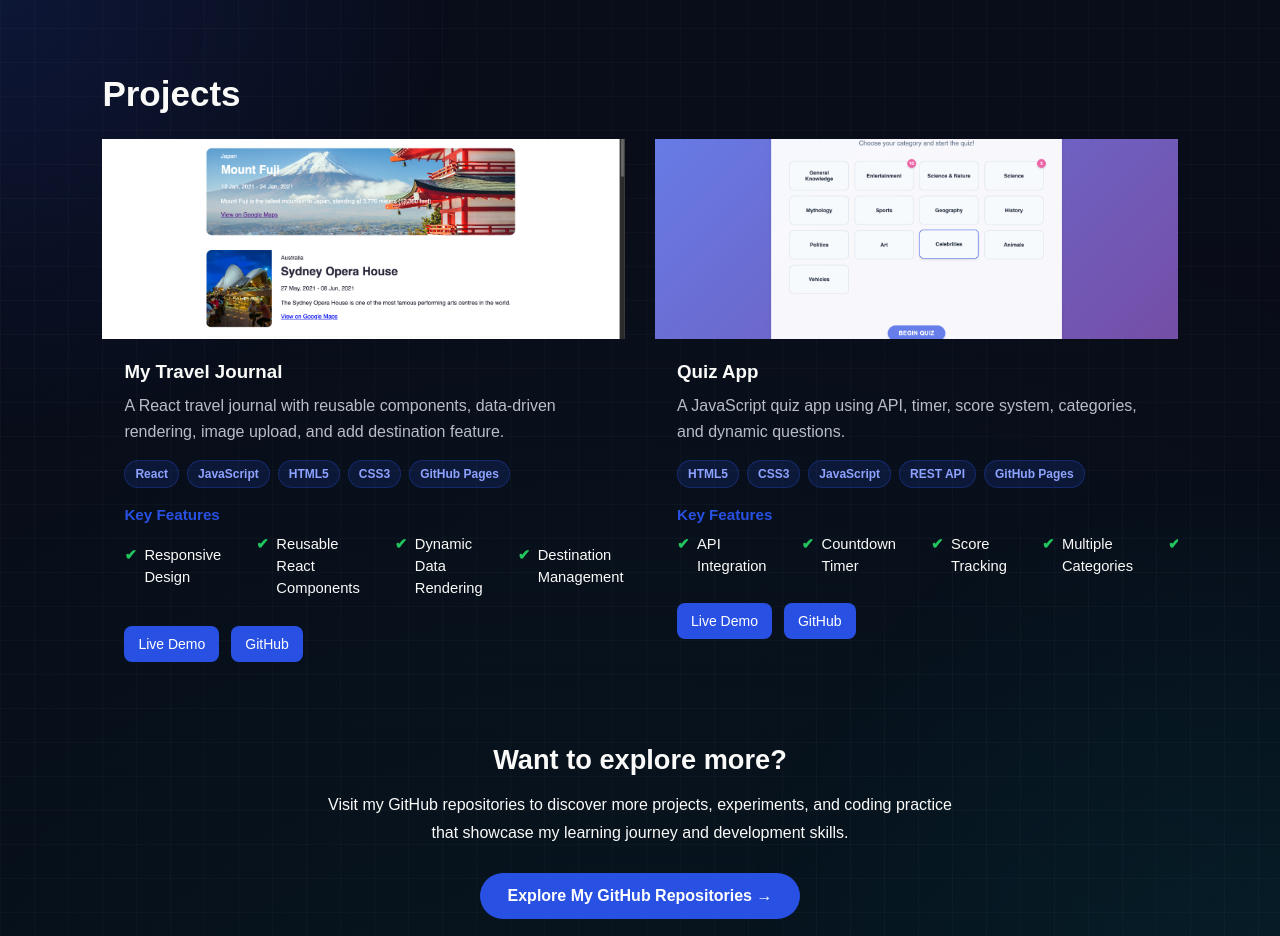
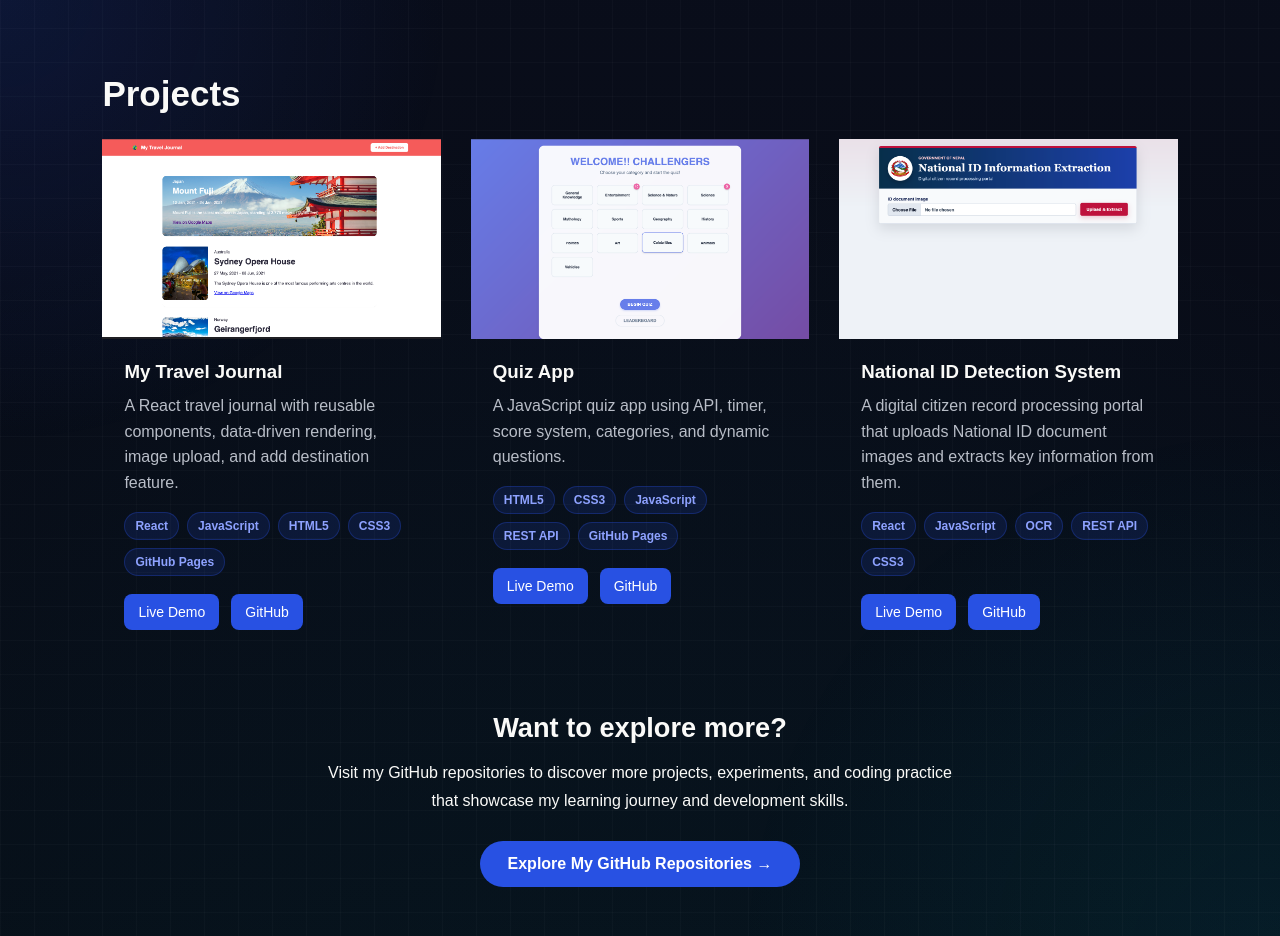
Before and after one commit to dikeshsapkota/Portfolio-2.0, a React (Vite) app: page / in a window 1280 px wide. Shown: the part 2600-3536 px from the top of the page. Built offline with nearby package versions, Linux system fonts and the light colour scheme.

Commit message:
Add National ID project

```diff
--- a/src/components/Projects.jsx
+++ b/src/components/Projects.jsx
@@ -1,5 +1,6 @@
 import travelImg from "../assets/images/travel-journal.png";
 import quizImg from "../assets/images/quiz-app.png";
+import nationalIdImg from "../assets/images/national-id-extraction.png";
 
 function Projects() {
   const projects = [
@@ -14,13 +15,6 @@ function Projects() {
         "HTML5",
         "CSS3",
         "GitHub Pages",
-      ],
-      features: [
-        "Responsive Design",
-        "Reusable React Components",
-        "Dynamic Data Rendering",
-        "Destination Management",
-        "Modern UI",
       ],
       live: "https://dikeshsapkota.github.io/MyTravelJournal/",
       github: "https://github.com/dikeshsapkota/MyTravelJournal",
@@ -37,15 +31,23 @@ function Projects() {
         "REST API",
         "GitHub Pages",
       ],
-      features: [
-        "API Integration",
-        "Countdown Timer",
-        "Score Tracking",
-        "Multiple Categories",
-        "Responsive Interface",
-      ],
       live: "https://dikeshsapkota.github.io/Quiz-app/",
       github: "https://github.com/dikeshsapkota/Quiz-app",
+    },
+    {
+      title: "National ID Detection System",
+      image: nationalIdImg,
+      description:
+        "A digital citizen record processing portal that uploads National ID document images and extracts key information from them.",
+      techStack: [
+        "React",
+        "JavaScript",
+        "OCR",
+        "REST API",
+        "CSS3",
+      ],
+      live: "https://ai-id-extraction-system.netlify.app/",
+      github: "https://github.com/dikeshsapkota/ID-Information-Extraction-System",
     },
   ];
 
@@ -71,16 +73,9 @@ function Projects() {
                   </span>
                 ))}
               </div>
-              <div className="project-features">
-                <h4>Key Features</h4>
-
-                <ul>
-                  {project.features.map((feature) => (
-                    <li key={feature}>{feature}</li>
-                  ))}
-                </ul>
-              </div>
+              {(project.live || project.github) && (
                 <div className="project-links">
+                  {project.live && (
                     <a
                       href={project.live}
                       target="_blank"
@@ -88,7 +83,9 @@ function Projects() {
                     >
                       Live Demo
                     </a>
+                  )}
 
+                  {project.github && (
                     <a
                       href={project.github}
                       target="_blank"
@@ -96,7 +93,9 @@ function Projects() {
                     >
                       GitHub
                     </a>
+                  )}
                 </div>
+              )}
             </div>
           </div>
         ))}
```
Also changed, not shown: src/assets/images/national-id-extraction.png (added). Lines whose indentation alone changed are shown as unchanged.
